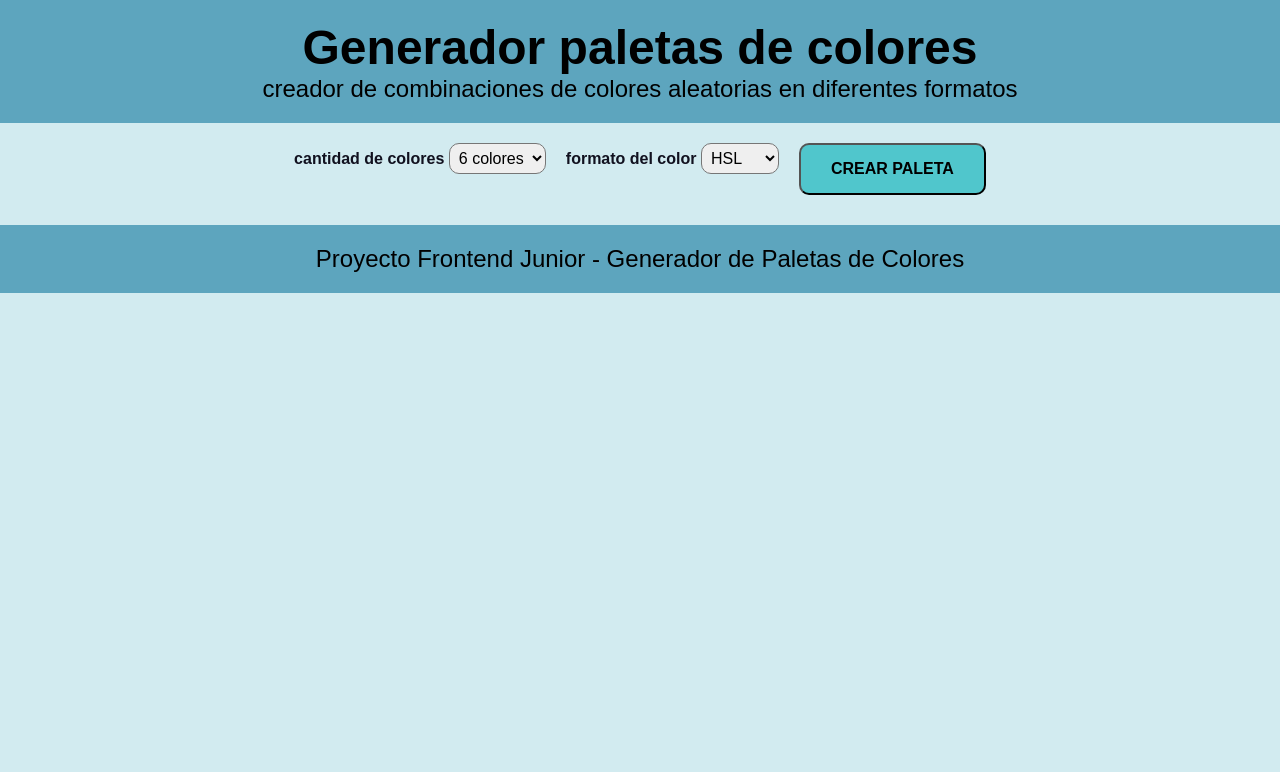
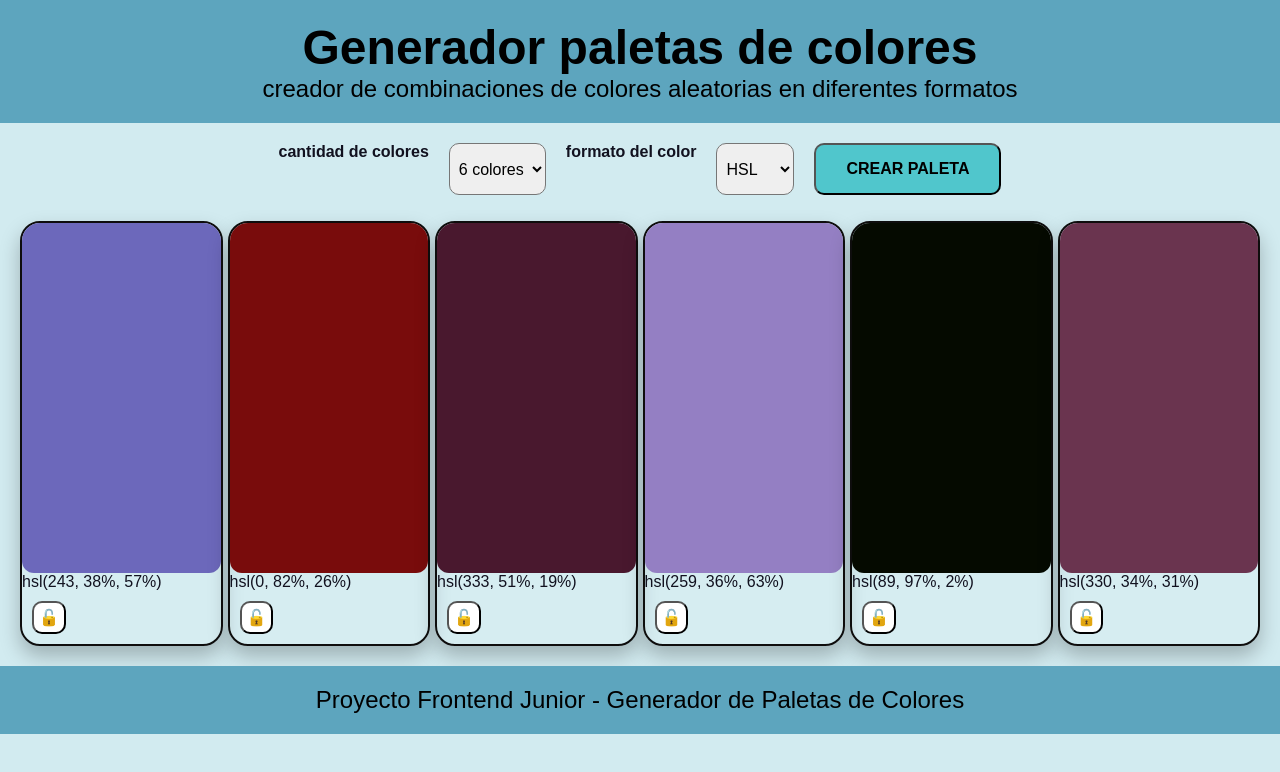
Before and after one commit to Nataly-git95/proyectoM1_NatalyRomeroI, a plain HTML site: page index.html in a window 1280 px wide. Drawn offline with Linux system fonts and the light colour scheme.

Commit message:
feat:se agrego la etiqueta div para el valor del toast

```diff
--- a/index.html
+++ b/index.html
@@ -4,6 +4,7 @@
     <meta charset="UTF-8">
     <meta name="viewport" content="width=device-width, initial-scale=1.0">
     <link rel="stylesheet" href="styles.css">
+    <script src="script.js" defer></script>
     <title>PaletaDeColores</title>
     </head>
 
@@ -16,27 +17,32 @@
 
         <main>
             <section class="controles">
-                <article class="grupo-control">
-                    <label for="tamañopaleta">cantidad de colores</label>
-                    <select id="tamañopaleta">
+                    <label for="cantidad-colores">cantidad de colores</label>
+                    <select id="cantidadcolores">
                         <option value="6">6 colores</option>
                         <option value="8">8 colores</option>
                         <option value="9">9 colores</option>
                     </select>
-                </article>
 
-                <article class="grupo-control">
                     <label for="formatocolor">formato del color</label>
                     <select id="formatocolor">
                         <option value="hsl">HSL</option>
-                        <option value="hsl">HEX</option>
-                        <option value="hsl">RGBA</option>
+                        <option value="hex">HEX</option>
+                        <option value="rgba">RGBA</option>
                     </select>
-                </article>
 
                 <button id="crearboton">crear paleta</button>
             </section>
+
+            <section class="contenedor-paleta" id="contenedorpaleta">
+            <article class="tarjeta-color">
+                <div class="caja-color">
+            </article>
+            </div>
+            </section>
         </main>
+
+        <div id="toast"></div>
 
         <footer>
             <p>Proyecto Frontend Junior - Generador de Paletas de Colores</p>
```
